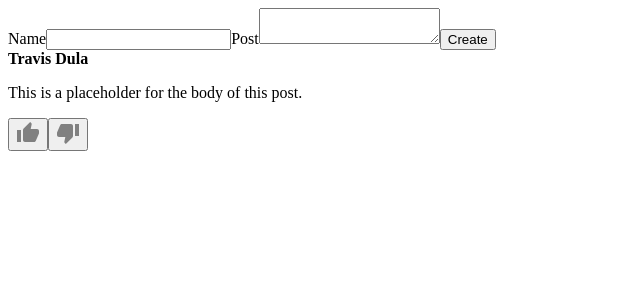
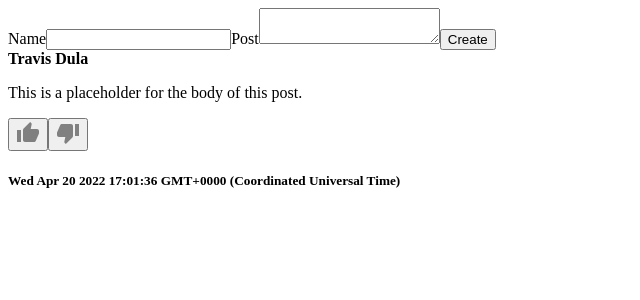
Before and after one commit to WTDula/SocialFeed, a React (Create React App) app: page / in a window 1280 px wide. Shown: the top 300 px of the page, without its empty margins (0-640 px from the left). Built offline with nearby package versions, Linux system fonts and the light colour scheme.

Commit message:
added PostDate component to show date that post is created, tested output on local server

```diff
--- a/package.json
+++ b/package.json
@@ -11,6 +11,7 @@
     "@testing-library/react": "^13.1.1",
     "@testing-library/user-event": "^13.5.0",
     "bootstrap": "^5.1.3",
+    "dateformat": "^5.0.3",
     "mui": "^0.0.1",
     "react": "^18.0.0",
     "react-dom": "^18.0.0",
--- a/src/Components/DisplayPosts/DisplayPosts.jsx
+++ b/src/Components/DisplayPosts/DisplayPosts.jsx
@@ -4,9 +4,9 @@ import Post from '../Post/Post';
 const DisplayPosts = (props) => {
     return (
         <div>
-            {props.pagePosts.map((post) => {
+            {props.pagePosts.map((post, index) => {
                 return (
-                    <Post userName={post.userName} postBody={post.postBody}/>
+                    <Post key={index} userName={post.userName} postBody={post.postBody}/>
                 )
             })}
         </div>
--- a/src/Components/Post/Post.jsx
+++ b/src/Components/Post/Post.jsx
@@ -1,15 +1,20 @@
 import React from 'react';
 import LikeDislike from '../LikeDislike/LikeDislike';
+import PostDate from '../PostDate/PostDate';
+
+
 
 const Post = (props) => {
 
-
+    const now = Date()
 
     return (
         <div>
             <strong>{props.userName}</strong>
             <p>{props.postBody}</p>
             <LikeDislike />
+            <PostDate date={now}/>
+            <span></span>
         </div>
      );
 }
--- /dev/null
+++ b/src/Components/PostDate/PostDate.jsx
@@ -0,0 +1,13 @@
+import React from 'react';
+
+
+const PostDate = (props) => {
+
+    return (
+        <div>
+            <h5>{props.date}</h5>
+        </div>
+     );
+}
+
+export default PostDate;
```
Also changed, not shown: 1 other file (tests, documents, lock files or other folders).
